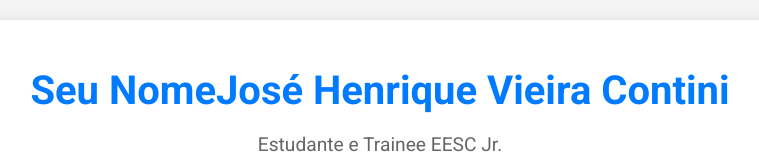
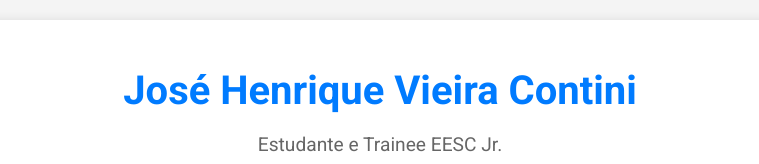
Before and after one commit to jhGrad/pessoal, a plain HTML site: page index.html in a window 1280 px wide. Shown: the top 164 px of the page, without its empty margins (260-1019 px from the left). Drawn offline with Linux system fonts and the light colour scheme.

Commit message:
Atualizar o arquivo HTML com novas edições

```diff
--- a/index.html
+++ b/index.html
@@ -10,7 +10,7 @@
 <body>
     <div class="container">
         <header>
-            <h1>Seu NomeJosé Henrique Vieira Contini</h1>
+            <h1>José Henrique Vieira Contini</h1>
             <p>Estudante e Trainee EESC Jr.</p>
         </header>
         <section class="perfil">
```
